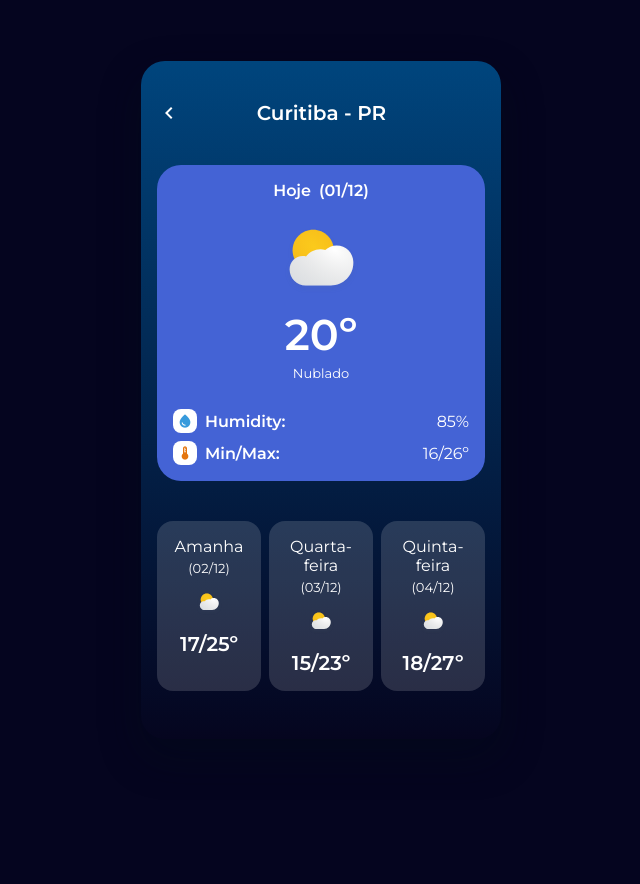
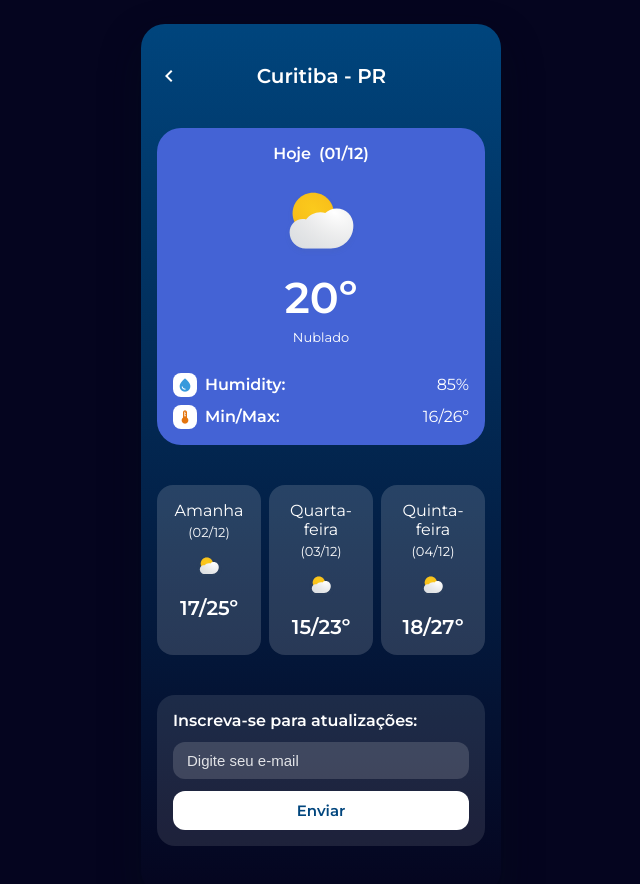
Before and after one commit to brennoluan/climapp-angular, an Angular app: page /details/curitiba in a window 1280 px wide. Shown: the top 884 px of the page, without its empty margins (319-959 px from the left). Before the commit the page ends 800 px from the top, so only its background shows below. Built offline with nearby package versions, Linux system fonts and the light colour scheme.

Commit message:
projeto_base: subscribe input.

```diff
--- a/src/app/pages/details/details.component.css
+++ b/src/app/pages/details/details.component.css
@@ -225,6 +225,62 @@
   animation-delay: 220ms;
 }
 
+.details-content > *:nth-child(4) {
+  animation-delay: 320ms;
+}
+
+.newsletter-area {
+  width: 100%;
+  display: flex;
+  flex-direction: column;
+  gap: 12px;
+  color: #ffffff;
+  background: rgba(255, 255, 255, 0.1);
+  border-radius: 18px;
+  padding: 16px;
+}
+
+.newsletter-area label {
+  font-size: 16px;
+  font-weight: 600;
+}
+
+.newsletter-area input {
+  background: rgba(255, 255, 255, 0.15);
+  border: none;
+  border-radius: 12px;
+  padding: 10px 14px;
+  color: #ffffff;
+  font-size: 15px;
+  outline: none;
+}
+
+.newsletter-area input::placeholder {
+  color: #ffffff;
+  opacity: 0.85;
+}
+
+.newsletter-area input:focus-visible {
+  outline: 2px solid #ffffff;
+  outline-offset: 2px;
+}
+
+.newsletter-button {
+  border: none;
+  border-radius: 12px;
+  padding: 10px 14px;
+  background: #ffffff;
+  color: #00457d;
+  font-size: 15px;
+  font-weight: 600;
+  cursor: pointer;
+}
+
+.newsletter-button:focus-visible {
+  outline: 2px solid #ffffff;
+  outline-offset: 3px;
+}
+
 @keyframes lift-in {
   from {
     opacity: 0;
--- a/src/app/pages/details/details.component.html
+++ b/src/app/pages/details/details.component.html
@@ -16,12 +16,7 @@
         </div>
 
         <div class="card-weather">
-          <img
-            class="weather-large"
-            src="assets/details/weather-large.svg"
-            alt=""
-            aria-hidden="true"
-          />
+          <img class="weather-large" src="assets/details/weather-large.svg" alt="" aria-hidden="true" />
           <div class="weather-info">
             <div class="temperature">{{ city().current }}&ordm;</div>
             <div class="condition">{{ city().condition }}</div>
@@ -57,16 +52,19 @@
             <span>{{ item.label }}</span>
             <span>{{ item.date }}</span>
           </div>
-            <img
-              class="forecast-icon"
-              src="assets/details/weather-small.svg"
-              alt=""
-              aria-hidden="true"
-            />
+          <img class="forecast-icon" src="assets/details/weather-small.svg" alt="" aria-hidden="true" />
           <span class="forecast-temp">{{ item.min }}/{{ item.max }}&ordm;</span>
         </article>
         }
       </div>
+
+      <div class="newsletter-area">
+        <label for="newsletter-email">Inscreva-se para atualizações:</label>
+        <input id="newsletter-email" type="email" placeholder="Digite seu e-mail" />
+        <button class="newsletter-button" type="button" (click)="subscribe()">
+          Enviar
+        </button>
+      </div>
     </div>
   </section>
 </main>
--- a/src/app/pages/details/details.component.ts
+++ b/src/app/pages/details/details.component.ts
@@ -13,6 +13,9 @@ import { cities } from '../../data/cities';
   changeDetection: ChangeDetectionStrategy.OnPush
 })
 export class DetailsComponent {
+
+  email = "";
+
   private route = inject(ActivatedRoute);
   private cityId = toSignal(
     this.route.paramMap.pipe(map((params) => params.get('id') ?? cities[0].id)),
@@ -22,4 +25,11 @@ export class DetailsComponent {
   readonly city = computed(
     () => cities.find((item) => item.id === this.cityId()) ?? cities[0]
   );
+
+  subscribe(): void {
+
+    alert('Cadastro realizado ' + this.email + "!");
+
+  }
+
 }
```
Lines whose indentation alone changed are shown as unchanged.
